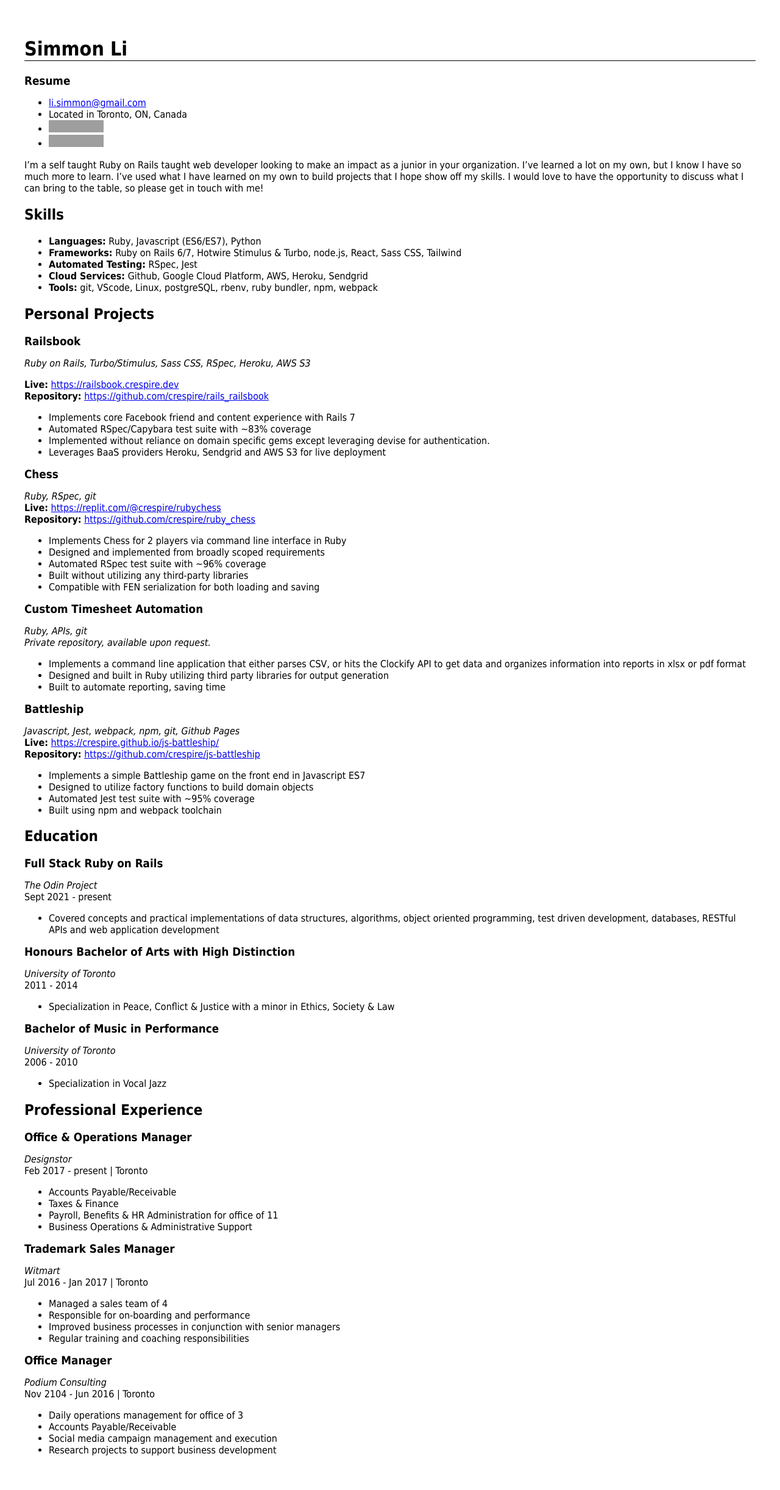
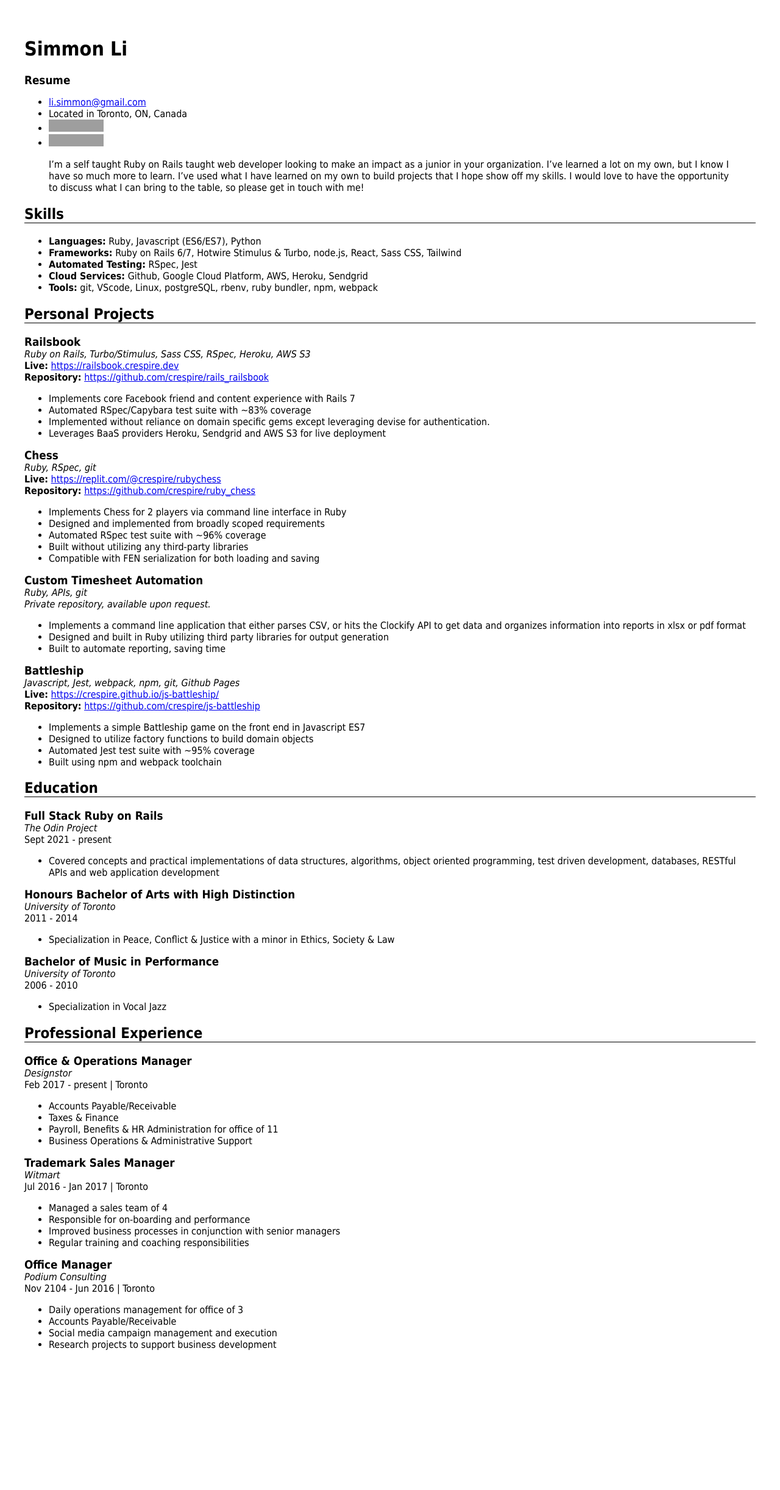
Before and after one commit to crespire/crespire, a Jekyll site: the page built from resume.md, in a window 1280 px wide. Shown: the whole page at 61% size. Built offline with Jekyll 4.4.1, drawn with Linux system fonts in a browser that asks for light colours; our own code applies the rules of GitHub Pages for plain Markdown files; after the commit the page ends 2270 px from its top, so only the background shows below that; grey boxes are pictures that could not be loaded.

```diff
--- a/assets/css/styles.css
+++ b/assets/css/styles.css
@@ -9,8 +9,12 @@ body {
   padding: 2em;
 }
 
-h1 {
+h2 {
   border-bottom: 1px solid black;
+}
+
+p {
+  margin: 0;
 }
 
 h3 {
--- a/resume.md
+++ b/resume.md
@@ -9,7 +9,7 @@ title: Simmon Li's Resume
 * [![Github](https://img.shields.io/badge/-Simmon_Li-000?style=flat-square&logo=github&logoColor=azure&color=181717)](https://github.com/crespire)
 * [![Linkedin](https://img.shields.io/badge/-Simmon_Li-000?style=flat-square&logo=linkedin&logoColor=azure&color=0A66C2)](https://www.linkedin.com/in/simmonli/)
 
-I'm a self taught Ruby on Rails taught web developer looking to make an impact as a junior in your organization. I've learned a lot on my own, but I know I have so much more to learn. I've used what I have learned on my own to build projects that I hope show off my skills. I would love to have the opportunity to discuss what I can bring to the table, so please get in touch with me!
+> I'm a self taught Ruby on Rails taught web developer looking to make an impact as a junior in your organization. I've learned a lot on my own, but I know I have so much more to learn. I've used what I have learned on my own to build projects that I hope show off my skills. I would love to have the opportunity to discuss what I can bring to the table, so please get in touch with me!
 
 ## Skills
 * **Languages:** Ruby, Javascript (ES6/ES7), Python
@@ -21,7 +21,6 @@ I'm a self taught Ruby on Rails taught web developer looking to make an impact a
 ## Personal Projects
 ### Railsbook
 _Ruby on Rails, Turbo/Stimulus, Sass CSS, RSpec, Heroku, AWS S3_
-
 **Live:** [https://railsbook.crespire.dev](https://raislbook.crespire.dev/)
 **Repository:** [https://github.com/crespire/rails_railsbook](https://github.com/crespire/rails_railsbook/)
 * Implements core Facebook friend and content experience with Rails 7
```
